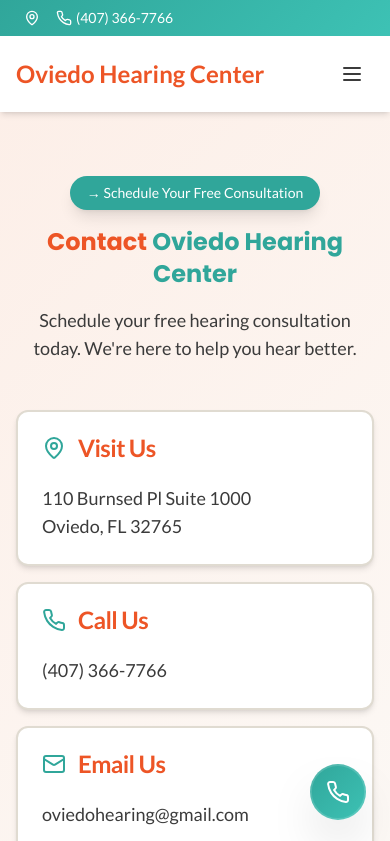
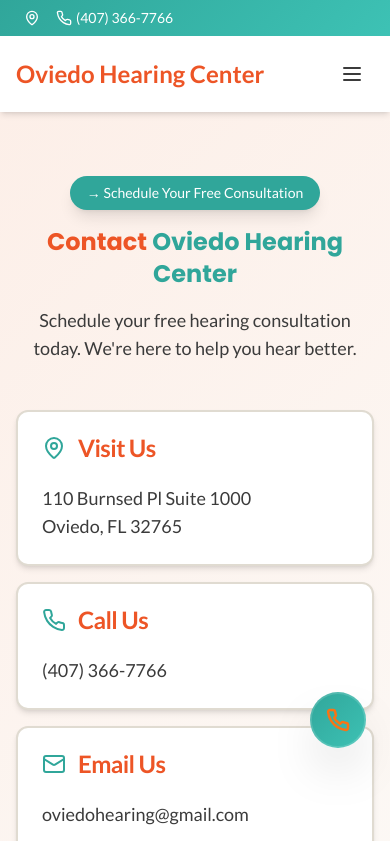
Before and after one commit to triavalabs/hear-with-heart, a React (Vite) app: page /contact in a window 390 px wide. Shown: the top 841 px of the page. Built offline with nearby package versions, Linux system fonts and the light colour scheme; the HTML template or start-up script is replaced by a standard one.

Commit message:
Adjust Floating Call Button
Move above footer and switch to orange outline icon

- Raise the fixed position of the floating phone button (bottom from 6 to ensure it stays above the footer)
- Change phone icon color to orange outline (instead of solid white) to maintain visibility on dark backgrounds

```diff
--- a/src/components/FloatingCallButton.tsx
+++ b/src/components/FloatingCallButton.tsx
@@ -5,7 +5,7 @@ const FloatingCallButton = () => {
   return (
     <motion.a
       href="tel:+14073667766"
-      className="fixed bottom-6 right-6 z-50 flex items-center justify-center w-14 h-14 rounded-full shadow-2xl transition-all duration-300 hover:scale-110 active:scale-95"
+      className="fixed bottom-24 right-6 z-50 flex items-center justify-center w-14 h-14 rounded-full shadow-2xl transition-all duration-300 hover:scale-110 active:scale-95"
       style={{
         background: 'linear-gradient(135deg, hsl(174, 55%, 42%), hsl(174, 52%, 50%))',
       }}
@@ -17,7 +17,7 @@ const FloatingCallButton = () => {
       }}
       aria-label="Call Oviedo Hearing Center"
     >
-      <Phone className="w-6 h-6 text-white" />
+      <Phone className="w-6 h-6" style={{ color: 'hsl(25, 95%, 53%)' }} strokeWidth={2.5} />
 
       {/* Pulse animation ring */}
       <motion.div
```
